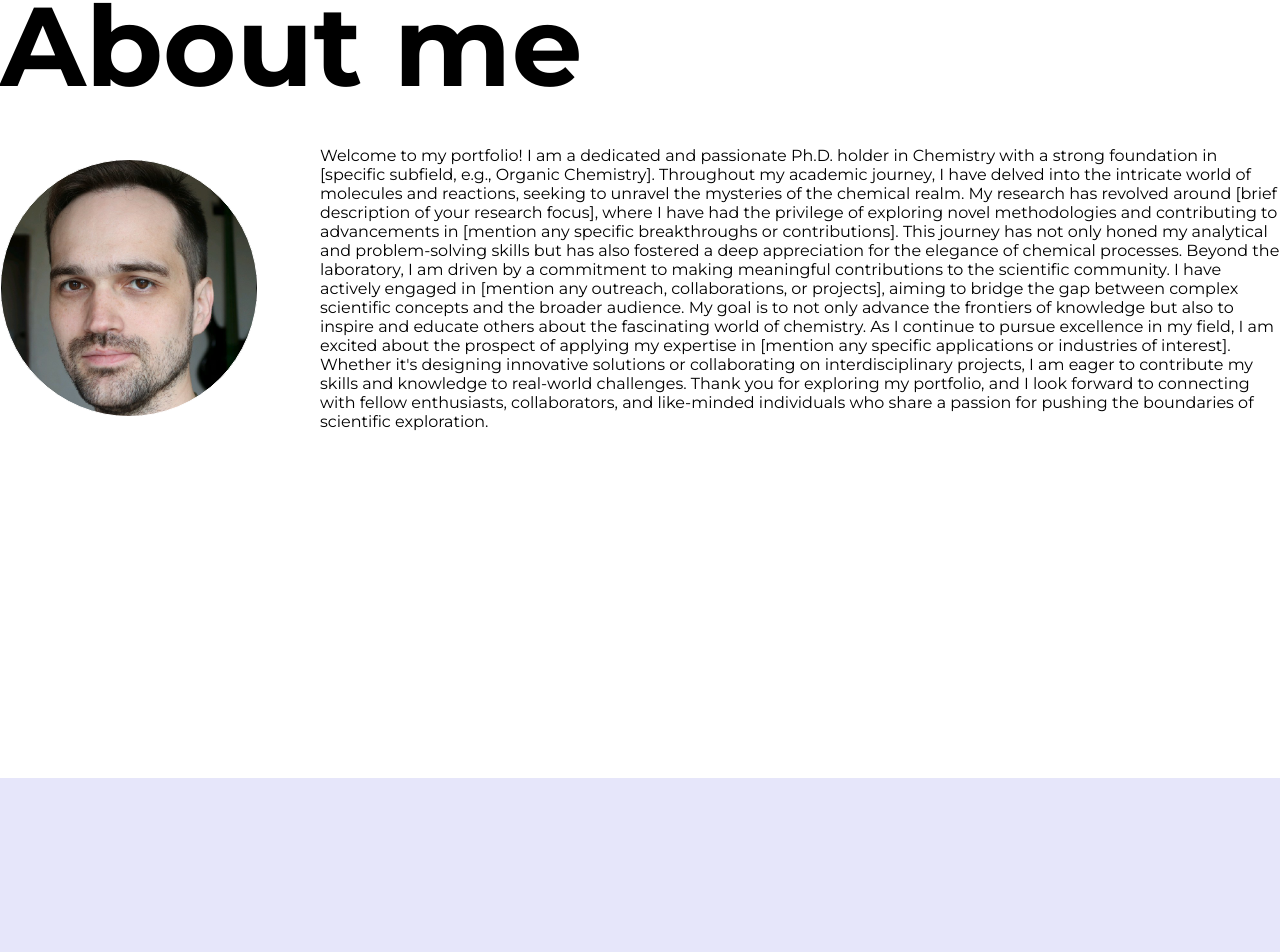
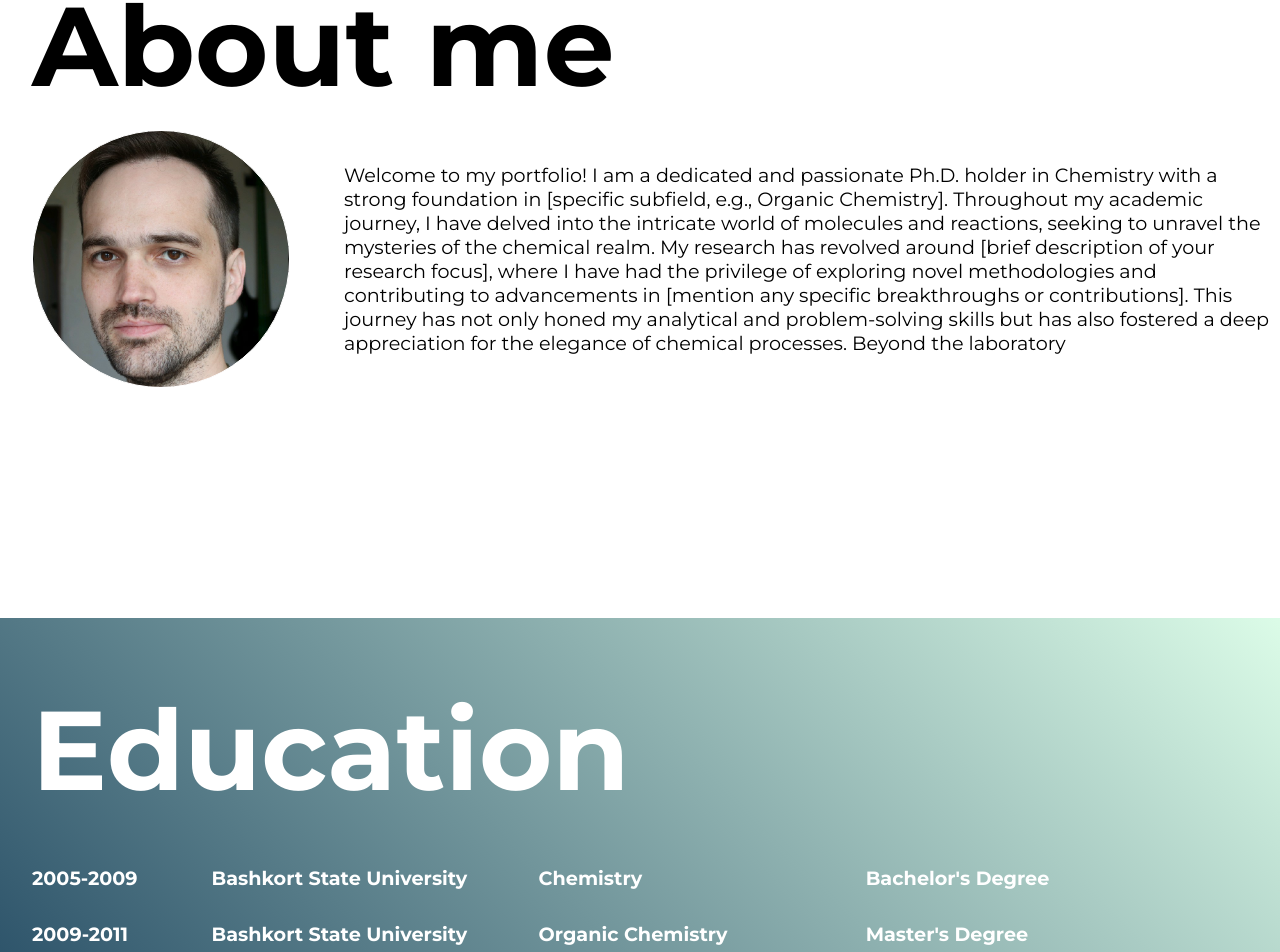
Before and after one commit to gorgeousPotato/arsene-portfolio, a React (Create React App) app: page / in a window 1280 px wide. Shown: the part 897-1849 px from the top of the page. Built offline with nearby package versions, Linux system fonts and the light colour scheme; a web font is replaced by a local one.

Commit message:
some style

```diff
--- a/src/components/About/About.css
+++ b/src/components/About/About.css
@@ -1,6 +1,7 @@
 .About {
   text-align: left;
-  height: 100vh;
+  height: 60vh;
+  padding-left: 2rem;
 
 }
 
@@ -42,3 +43,7 @@
   margin-top: -2rem;
   margin-bottom: -2rem;
 }
+
+.About p {
+  font-size: 1.2rem;
+}
--- a/src/components/About/About.jsx
+++ b/src/components/About/About.jsx
@@ -11,14 +11,8 @@ export default function About() {
         <div className="right">
           <p>
           Welcome to my portfolio! I am a dedicated and passionate Ph.D. holder in Chemistry with a strong foundation in [specific subfield, e.g., Organic Chemistry]. Throughout my academic journey, I have delved into the intricate world of molecules and reactions, seeking to unravel the mysteries of the chemical realm.
-
         My research has revolved around [brief description of your research focus], where I have had the privilege of exploring novel methodologies and contributing to advancements in [mention any specific breakthroughs or contributions]. This journey has not only honed my analytical and problem-solving skills but has also fostered a deep appreciation for the elegance of chemical processes.
-
-        Beyond the laboratory, I am driven by a commitment to making meaningful contributions to the scientific community. I have actively engaged in [mention any outreach, collaborations, or projects], aiming to bridge the gap between complex scientific concepts and the broader audience. My goal is to not only advance the frontiers of knowledge but also to inspire and educate others about the fascinating world of chemistry.
-
-        As I continue to pursue excellence in my field, I am excited about the prospect of applying my expertise in [mention any specific applications or industries of interest]. Whether it's designing innovative solutions or collaborating on interdisciplinary projects, I am eager to contribute my skills and knowledge to real-world challenges.
-
-        Thank you for exploring my portfolio, and I look forward to connecting with fellow enthusiasts, collaborators, and like-minded individuals who share a passion for pushing the boundaries of scientific exploration.
+        Beyond the laboratory
         </p>
         </div>
       </div>
--- a/src/components/Education/Education.css
+++ b/src/components/Education/Education.css
@@ -1,15 +1,27 @@
 .Education {
   height: 100vh;
-  background-color: lavender;
+
+  color: white;
+  text-align: left;
   display: flex;
   flex-direction: column;
   justify-content: center;
-  align-items: center;
+  align-items: flex-start;
 }
 
-.table {
+.Education .table {
   display: grid;
-  grid-template-columns: 1fr 2fr 1fr 1fr;
+  grid-template-columns: 1fr 2fr 2fr 2fr;
   text-align: left;
   gap: 2rem;
 }
+
+.Education h1 {
+  font-size: 7rem;
+  margin-bottom:1rem;
+  margin-top: 0;
+}
+
+.Education h5 {
+  font-size: 1.2rem;;
+}
--- a/src/components/Education/Education.jsx
+++ b/src/components/Education/Education.jsx
@@ -3,6 +3,7 @@ import "./Education.css"
 export default function Education() {
   return (
     <div className="Education">
+      <div className="gradient">
         <h1>Education</h1>
         <div className="table">
         <div className="col">
@@ -27,5 +28,7 @@ export default function Education() {
         </div>
         </div>
       </div>
+
+    </div>
   );
 }
--- a/src/components/NavBar/NavBar.css
+++ b/src/components/NavBar/NavBar.css
@@ -1,4 +1,5 @@
 .NavBar {
+  padding-left: 2rem;
   display: flex;
   flex-direction: row;
   justify-content: flex-end;
--- a/src/index.css
+++ b/src/index.css
@@ -1,10 +1,12 @@
 body {
   margin: 0;
+  width: 100vw;
   font-family: -apple-system, BlinkMacSystemFont, 'Segoe UI', 'Roboto', 'Oxygen',
     'Ubuntu', 'Cantarell', 'Fira Sans', 'Droid Sans', 'Helvetica Neue',
     sans-serif;
   -webkit-font-smoothing: antialiased;
   -moz-osx-font-smoothing: grayscale;
+  text-align: left;
 }
 
 code {
```
Lines whose indentation alone changed are shown as unchanged.
